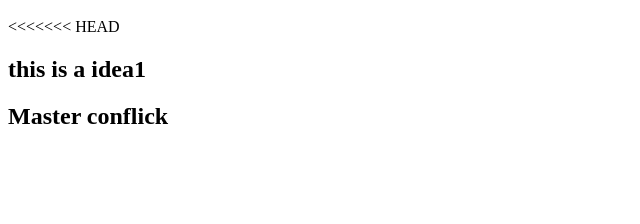
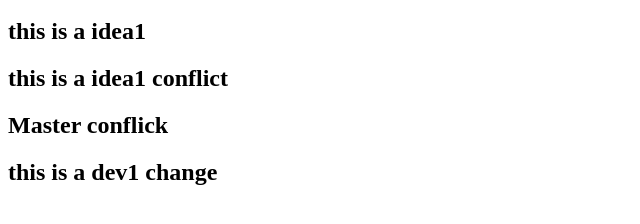
Before and after one commit to RifatJamal/webtest, a plain HTML site: page index.html in a window 1280 px wide. Shown: the part 48-272 px from the top of the page, without its empty margins (0-640 px from the left). Drawn offline with Linux system fonts and the light colour scheme.

Commit message:
Update index.html

```diff
--- a/index.html
+++ b/index.html
@@ -1,4 +1,5 @@
 <h1>this is a sapmle website</h1>
-<<<<<<< HEAD
 <h2>this is a idea1</h2>
+<h2>this is a idea1 conflict</h2>
 <h2>Master conflick</h2>
+<h2>this is a dev1 change</h2>
```
